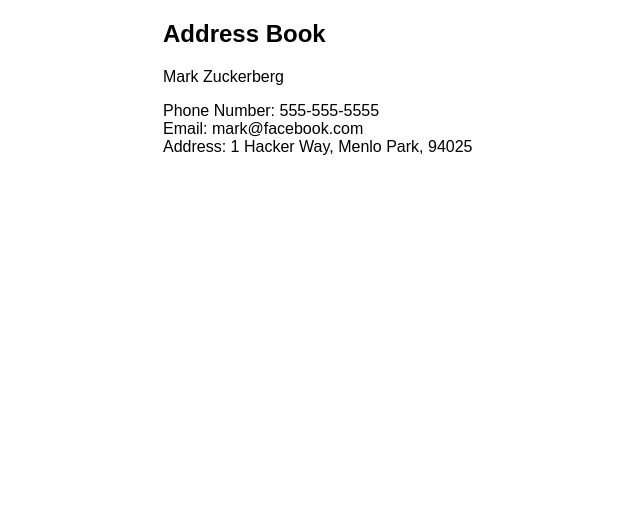
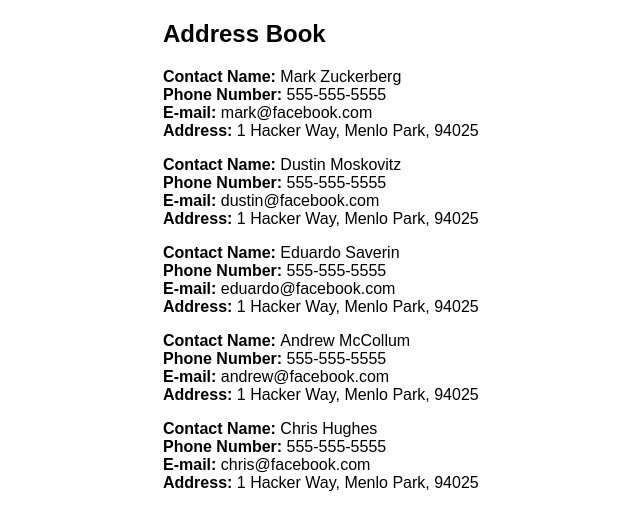
Before and after one commit to rodneycurl/react-address-book, a React (Create React App) app: page / in a window 1280 px wide. Shown: the top 530 px of the page, without its empty margins (317-957 px from the left). Built offline with nearby package versions, Linux system fonts and the light colour scheme.

Commit message:
adding new contacts to the list

```diff
--- a/src/App.js
+++ b/src/App.js
@@ -1,26 +1,52 @@
 import React from 'react'
 
 function App() {
-  const contacts = {
+  const contacts = [
+    {
     name: "Mark Zuckerberg",
     phonenumber: "555-555-5555",
     email: "mark@facebook.com",
     address: "1 Hacker Way, Menlo Park, 94025",
-    }
+    },
+    {
+    name: "Dustin Moskovitz",
+    phonenumber: "555-555-5555",
+    email: "dustin@facebook.com",
+    address: "1 Hacker Way, Menlo Park, 94025",
+    },
+    {
+    name: "Eduardo Saverin",
+    phonenumber: "555-555-5555",
+    email: "eduardo@facebook.com",
+    address: "1 Hacker Way, Menlo Park, 94025",
+    },
+    {
+    name: "Andrew McCollum",
+    phonenumber: "555-555-5555",
+    email: "andrew@facebook.com",
+    address: "1 Hacker Way, Menlo Park, 94025",
+    },
+    {
+    name: "Chris Hughes",
+    phonenumber: "555-555-5555",
+    email: "chris@facebook.com",
+    address: "1 Hacker Way, Menlo Park, 94025",
+    },
+  ]
 
   return (
     <section>
       <h1 style={{marginLeft: 20 +'em'}}>Address Book</h1>
+      { contacts.map(contact => (
       <div>
-        <header style={{marginLeft: 30 +'em'}}>{ contacts.name }</header>
         <p style={{marginLeft: 30 +'em'}}>
-          Phone Number: { contacts.phonenumber }
-          <br />
-          Email: { contacts.email }
-          <br />
-          Address: { contacts.address }
+          <text style={{fontWeight: 'bold'}}>Contact Name: </text> { contact.name } <br />
+          <text style={{fontWeight: 'bold'}}>Phone Number: </text> { contact.phonenumber } <br />
+          <text style={{fontWeight: 'bold'}}>E-mail: </text>{ contact.email } <br />
+          <text style={{fontWeight: 'bold'}}>Address: </text>{ contact.address } <br />
         </p>
       </div>
+    ))}
     </section>
   )
 }
```
